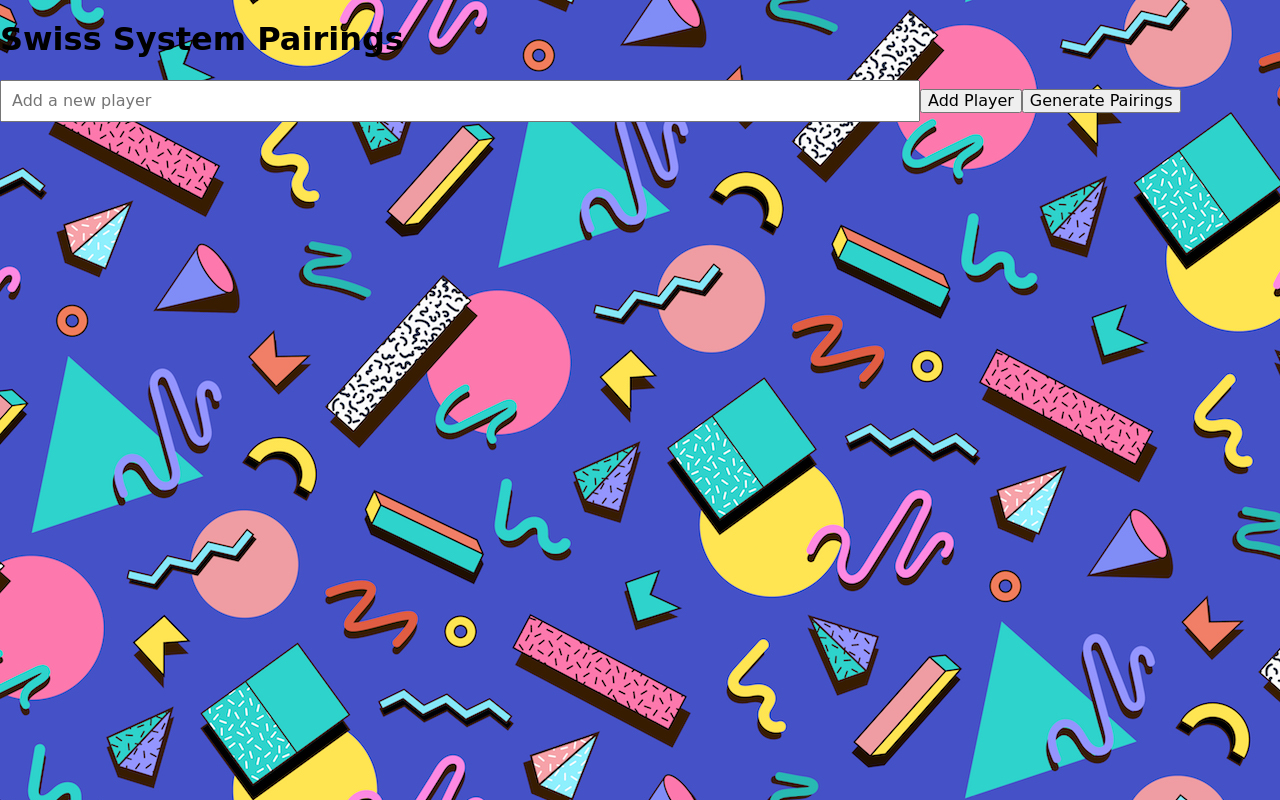
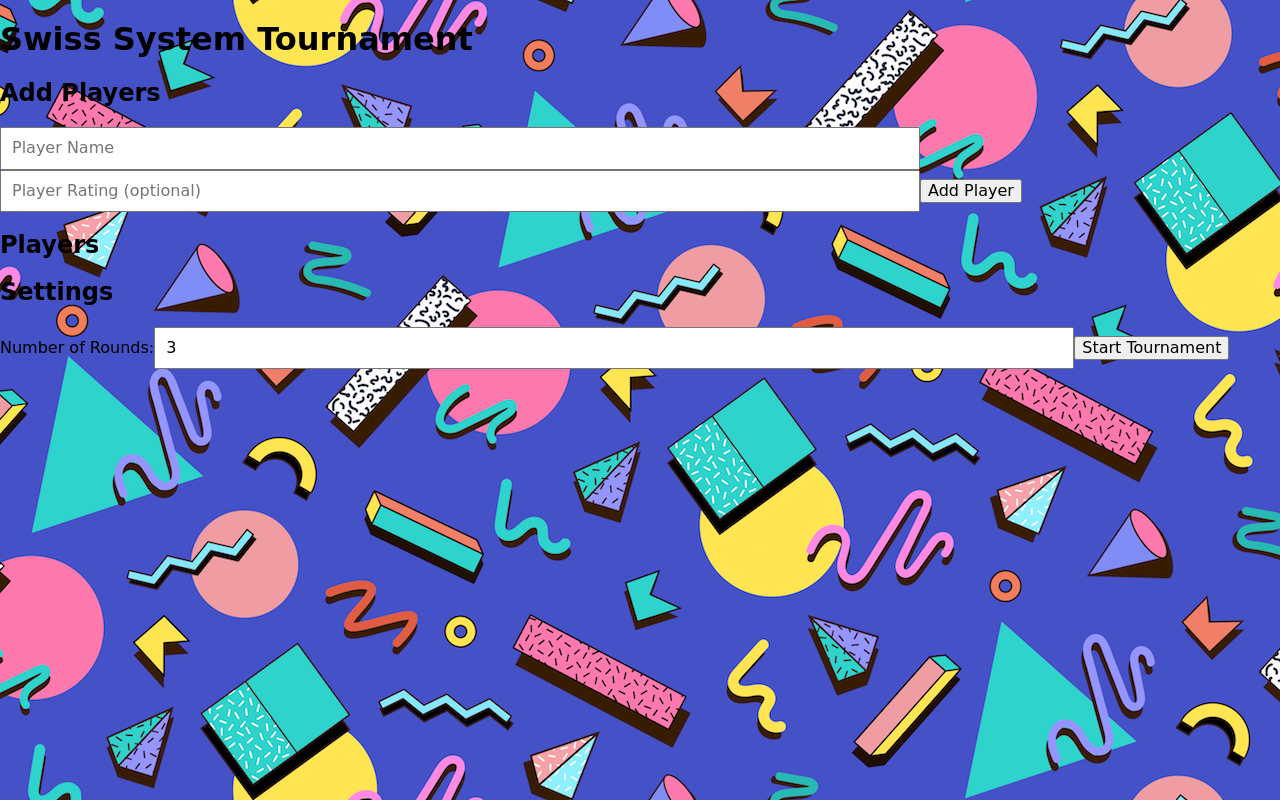
Before and after one commit to tsepakme/aiusha, a React (Vite) app: page /swiss in a window 1280 px wide. Built offline with nearby package versions, Linux system fonts and the light colour scheme.

Commit message:
Refactor SwissPage to implement Swiss tournament logic with player ratings, match generation, and results tracking

```diff
--- a/pages/SwissPage.tsx
+++ b/pages/SwissPage.tsx
@@ -3,64 +3,236 @@ import React, { useState } from 'react';
 type Player = {
   id: number;
   name: string;
-  points: number;
+  rating?: number; // Рейтинг необязательный
+  points: number; // Очки
+  buchholz: number; // Сумма очков противников
+  opponents: number[]; // ID противников
+};
+
+type Match = {
+  player1: Player;
+  player2?: Player; // Может быть undefined, если бай
+  result?: number; // 1 = победа игрока 1, 0 = ничья, -1 = победа игрока 2
+};
+
+type Round = {
+  matches: Match[];
+};
+
+type Tournament = {
+  players: Player[];
+  rounds: Round[];
+};
+
+// Инициализация игроков
+function initializePlayers(namesAndRatings: { name: string; rating?: number }[]): Player[] {
+  return namesAndRatings.map((data, index) => ({
+    id: index + 1,
+    name: data.name,
+    rating: data.rating,
+    points: 0,
+    buchholz: 0, // Изначально Бухгольц равен 0
+    opponents: []
+  })).sort((a, b) => (b.rating ?? 0) - (a.rating ?? 0)); // Сортируем по рейтингу (если есть)
 }
 
-const SwissPage: React.FC = () => {
-  const [players, setPlayers] = useState<Player[]>([]);
-  const [newPlayer, setNewPlayer] = useState('');
-  const [rounds, setRounds] = useState<number[][][]>([]);
+// Формирование пар для первого раунда
+function generateFirstRound(players: Player[]): Match[] {
+  const matches: Match[] = [];
+  for (let i = 0; i < players.length; i += 2) {
+    matches.push({
+      player1: players[i],
+      player2: players[i + 1]
+    });
+  }
+  return matches;
+}
+
+// Формирование пар для последующих раундов
+function generateSwissRound(players: Player[]): Match[] {
+  const sortedPlayers = [...players].sort((a, b) => b.points - a.points || b.buchholz - a.buchholz); // Сортируем по очкам, затем по Бухгольцу
+  const matches: Match[] = [];
+  const unmatched: Player[] = [];
+
+  while (sortedPlayers.length > 0) {
+    const player = sortedPlayers.shift()!;
+    const opponent = sortedPlayers.find(p => !player.opponents.includes(p.id));
+
+    if (opponent) {
+      matches.push({ player1: player, player2: opponent });
+      sortedPlayers.splice(sortedPlayers.indexOf(opponent), 1);
+      player.opponents.push(opponent.id);
+      opponent.opponents.push(player.id);
+    } else {
+      unmatched.push(player);
+    }
+  }
+
+  // Если остались игроки без пары
+  unmatched.forEach(player => matches.push({ player1: player }));
+
+  return matches;
+}
+
+// Обновление результатов матчей
+function updateResults(matches: Match[], results: number[]): void {
+  matches.forEach((match, index) => {
+    const result = results[index]; // 1, 0 или -1
+    if (result === 1) {
+      match.player1.points += 1;
+    } else if (result === -1 && match.player2) {
+      match.player2.points += 1;
+    } else if (result === 0 && match.player2) {
+      match.player1.points += 0.5;
+      match.player2.points += 0.5;
+    }
+  });
+
+  // Обновляем Бухгольц после каждого раунда
+  updateBuchholz(matches);
+}
+
+// Обновление значений Бухгольца
+function updateBuchholz(matches: Match[]): void {
+  const playerMap = new Map<number, Player>();
+
+  matches.forEach(match => {
+    playerMap.set(match.player1.id, match.player1);
+    if (match.player2) {
+      playerMap.set(match.player2.id, match.player2);
+    }
+  });
+
+  playerMap.forEach(player => {
+    player.buchholz = player.opponents.reduce((sum, opponentId) => {
+      const opponent = playerMap.get(opponentId);
+      return sum + (opponent ? opponent.points : 0);
+    }, 0);
+  });
+}
+
+// Создание турнира
+function runTournament(namesAndRatings: { name: string; rating?: number }[], rounds: number): Tournament {
+  const players = initializePlayers(namesAndRatings);
+  const tournament: Tournament = { players, rounds: [] };
+
+  for (let roundIndex = 0; roundIndex < rounds; roundIndex++) {
+    const matches = roundIndex === 0
+      ? generateFirstRound(players)
+      : generateSwissRound(players);
+
+    tournament.rounds.push({ matches });
+
+    // Здесь вы можете запросить результаты для каждого матча вручную
+    const results = matches.map(() => Math.floor(Math.random() * 3) - 1); // Генерация случайных результатов
+    updateResults(matches, results);
+  }
+
+  return tournament;
+}
+
+// initializePlayers, generateFirstRound, generateSwissRound, updateResults
+
+const SwissTournament: React.FC = () => {
+  const [players, setPlayers] = useState<{ name: string; rating?: number }[]>([]);
+  const [tournament, setTournament] = useState<Tournament | null>(null);
+  const [rounds, setRounds] = useState<number>(3); // Количество раундов
+  const [playerName, setPlayerName] = useState('');
+  const [playerRating, setPlayerRating] = useState<string>('');
 
   const addPlayer = () => {
-    if (newPlayer.trim()) {
-      setPlayers([...players, { id: players.length, name: newPlayer, points: 0 }]);
-      setNewPlayer('');
-    }
+    setPlayers([...players, { name: playerName, rating: playerRating ? parseInt(playerRating) : undefined }]);
+    setPlayerName('');
+    setPlayerRating('');
   };
 
-  const generatePairings = () => {
-    const sortedPlayers = [...players].sort((a, b) => b.points - a.points);
-    const newRound: number[][] = [];
-    for (let i = 0; i < sortedPlayers.length; i += 2) {
-      if (i + 1 < sortedPlayers.length) {
-        newRound.push([sortedPlayers[i].id, sortedPlayers[i + 1].id]);
-      } else {
-        newRound.push([sortedPlayers[i].id]);
-      }
-    }
-    setRounds([...rounds, newRound]);
+  const startTournament = () => {
+    const newTournament = runTournament(players, rounds);
+    setTournament(newTournament);
   };
 
   return (
-    <div className="swiss-page">
-      <h1>Swiss System Pairings</h1>
+    <div>
+      <h1>Swiss System Tournament</h1>
+
+      <div>
+        <h2>Add Players</h2>
         <input
           type="text"
-        value={newPlayer}
-        onChange={(e) => setNewPlayer(e.target.value)}
-        placeholder="Add a new player"
+          placeholder="Player Name"
+          value={playerName}
+          onChange={(e) => setPlayerName(e.target.value)}
+        />
+        <input
+          type="number"
+          placeholder="Player Rating (optional)"
+          value={playerRating}
+          onChange={(e) => setPlayerRating(e.target.value)}
         />
         <button onClick={addPlayer}>Add Player</button>
-      <button onClick={generatePairings}>Generate Pairings</button>
+      </div>
+
+      <div>
+        <h2>Players</h2>
         <ul>
-        {players.map((player) => (
-          <li key={player.id}>{player.name} - {player.points} points</li>
+          {players.map((player, index) => (
+            <li key={index}>
+              {player.name} {player.rating ? `(Rating: ${player.rating})` : ''}
+            </li>
           ))}
         </ul>
-      {rounds.map((round, roundIndex) => (
+      </div>
+
+      <div>
+        <h2>Settings</h2>
+        <label>
+          Number of Rounds:
+          <input
+            type="number"
+            value={rounds}
+            onChange={(e) => setRounds(parseInt(e.target.value))}
+          />
+        </label>
+        <button onClick={startTournament}>Start Tournament</button>
+      </div>
+
+      {tournament && (
+        <div>
+          <h2>Results</h2>
+          {tournament.rounds.map((round, roundIndex) => (
             <div key={roundIndex}>
-          <h2>Round {roundIndex + 1}</h2>
+              <h3>Round {roundIndex + 1}</h3>
               <ul>
-            {round.map((pair, pairIndex) => (
-              <li key={pairIndex}>
-                {pair.map((playerId) => players.find((p) => p.id === playerId)?.name).join(' vs ')}
+                {round.matches.map((match, matchIndex) => (
+                  <li key={matchIndex}>
+                    {match.player1.name} vs {match.player2?.name || 'Bye'} -{' '}
+                    {match.result === 1
+                      ? `${match.player1.name} Wins`
+                      : match.result === -1
+                        ? `${match.player2?.name} Wins`
+                        : match.result === 0
+                          ? 'Draw'
+                          : 'Pending'}
                   </li>
                 ))}
               </ul>
             </div>
           ))}
+
+          <h3>Final Standings</h3>
+          <ul>
+            {tournament.players
+              .sort((a, b) => b.points - a.points || b.buchholz - a.buchholz)
+              .map((player) => (
+                <li key={player.id}>
+                  {player.name} - Points: {player.points}, Buchholz: {player.buchholz}
+                </li>
+              ))}
+          </ul>
+        </div>
+      )}
     </div>
   );
 };
 
-export default SwissPage;
+export default SwissTournament;
```
Lines whose indentation alone changed are shown as unchanged.
